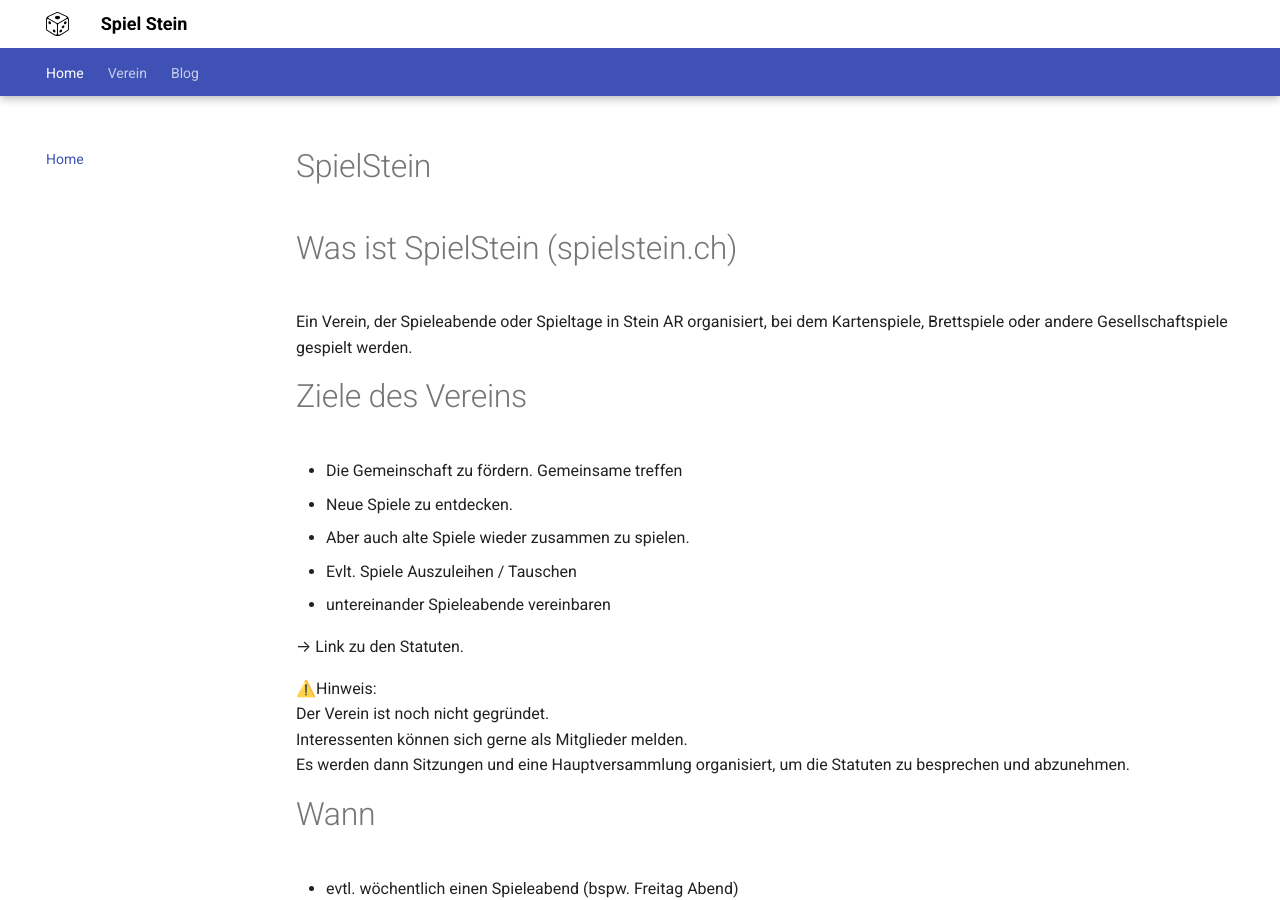
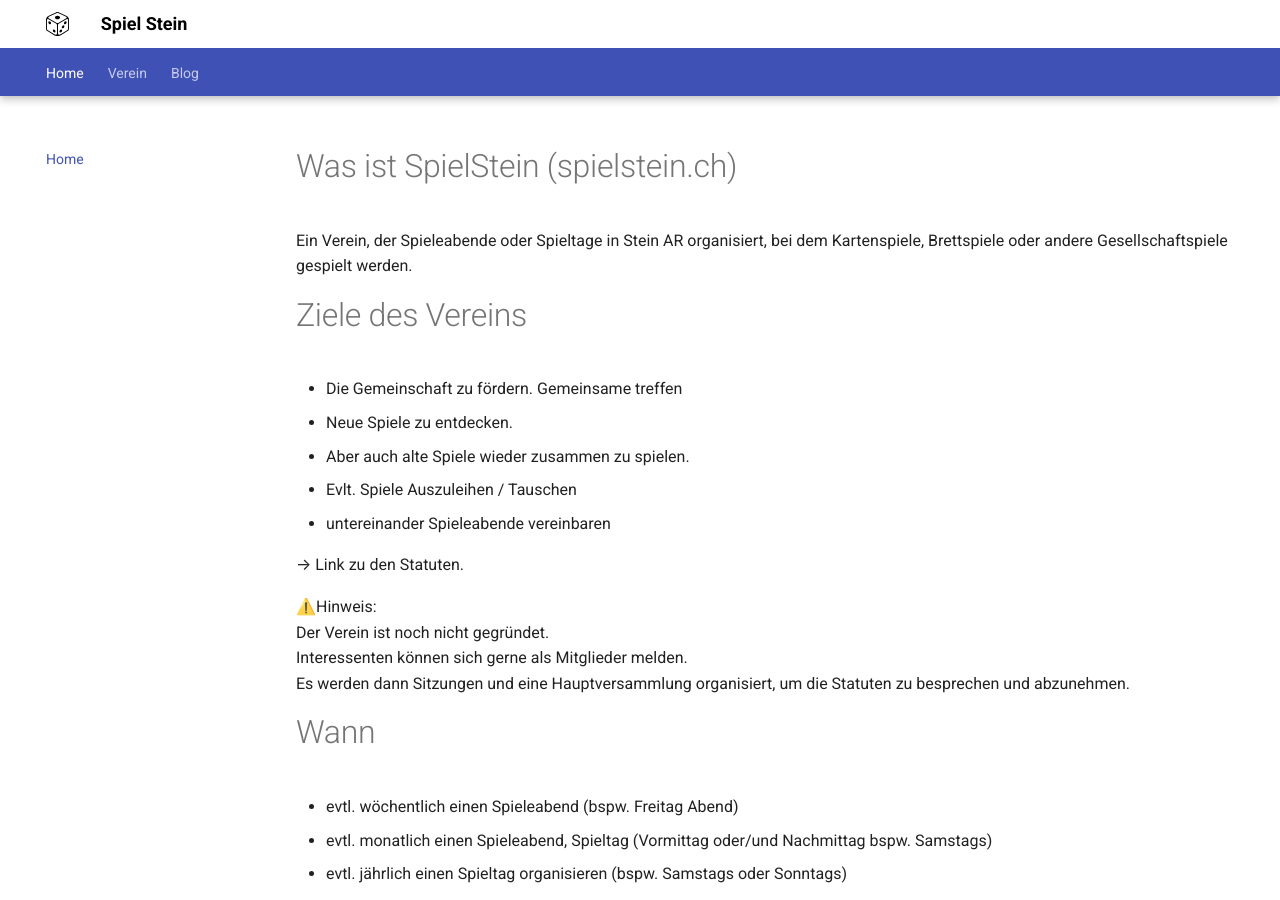
Before and after one commit to spielsteinar/spielstein.ch, an MkDocs documentation site: the page built from docs/index.md, in a window 1280 px wide and 900 px high. Built offline with MkDocs 1.6.1 and Material for MkDocs 9.7.7, drawn with Linux system fonts in a browser that asks for light colours.

Commit message:
refactor: Update SpielStein description in index.md

```diff
--- a/docs/index.md
+++ b/docs/index.md
@@ -1,5 +1,3 @@
-# SpielStein
-
 # Was ist SpielStein (spielstein.ch)
 
 Ein Verein, der Spieleabende oder Spieltage in Stein AR organisiert, bei dem Kartenspiele, Brettspiele oder andere Gesellschaftspiele gespielt werden.
```
